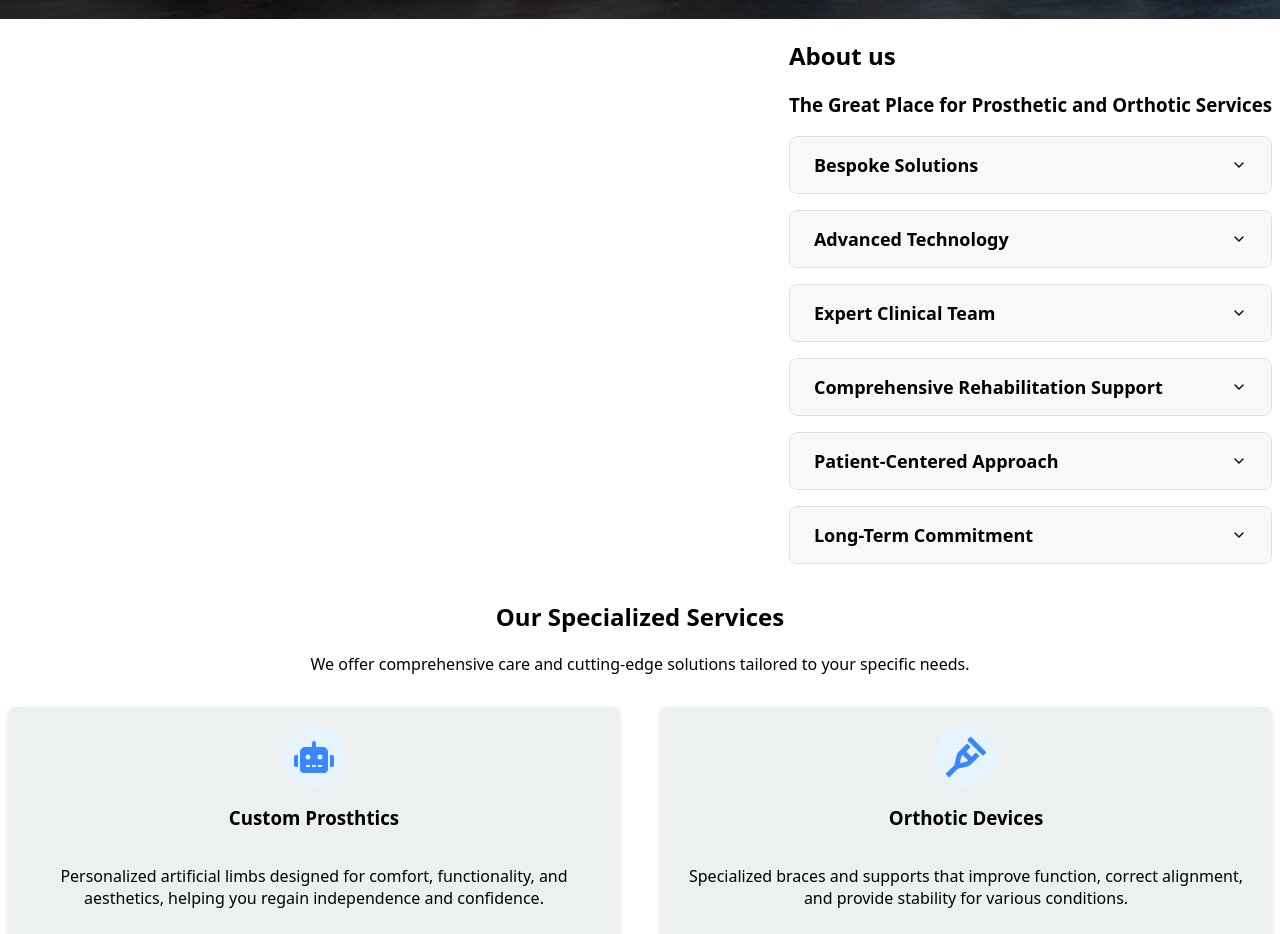
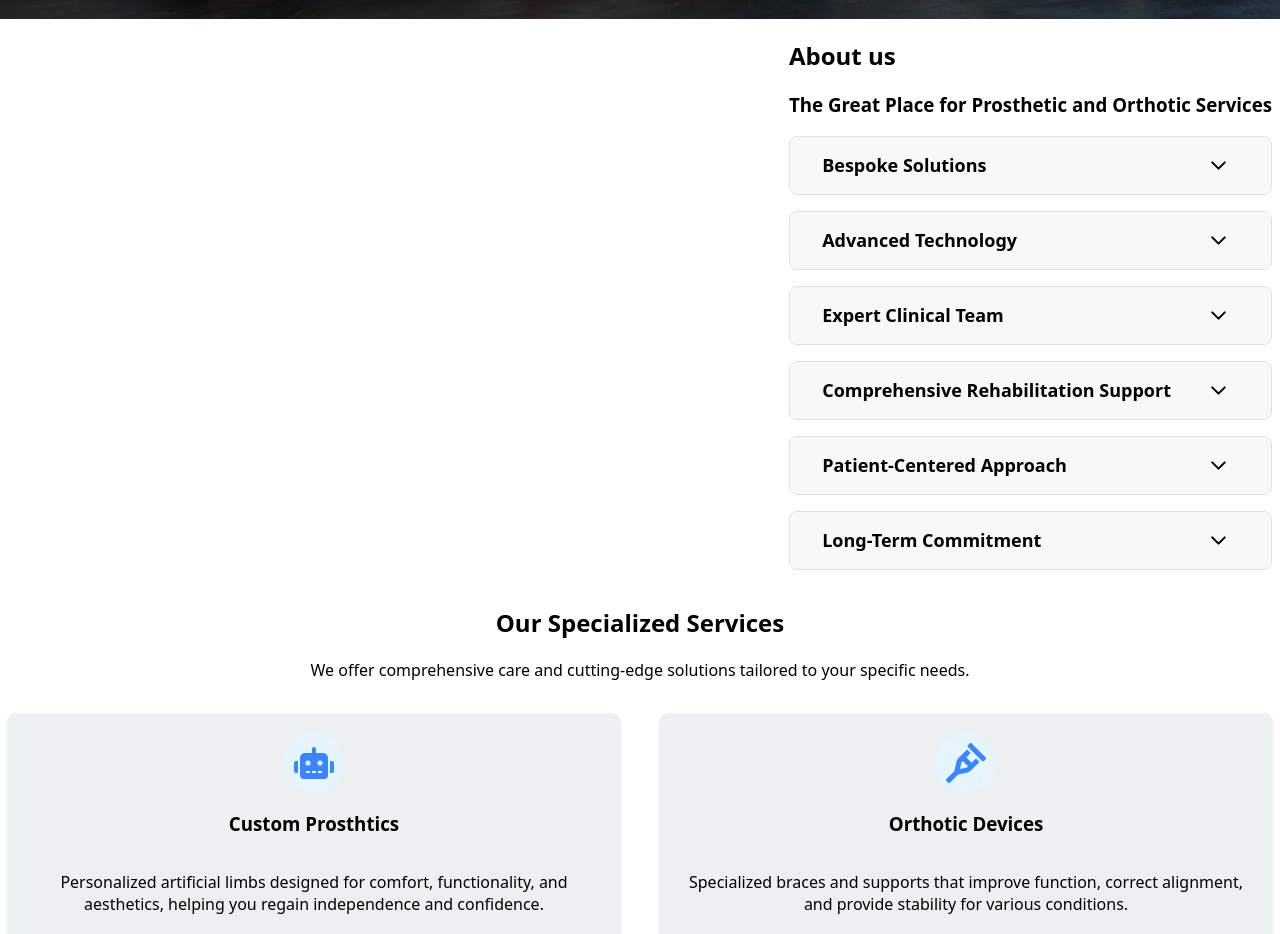
Before and after one commit to Mario-Gozie/Orthosprint-web-app, a React (Vite) app: page / in a window 1280 px wide. Shown: the part 840-1774 px from the top of the page. Built offline with nearby package versions, Linux system fonts and the light colour scheme.

Commit message:
code looks a bit better now

```diff
--- a/src/Components/Homepage-Components/AboutServiceList.jsx
+++ b/src/Components/Homepage-Components/AboutServiceList.jsx
@@ -24,8 +24,28 @@ function AboutServiceList() {
             className="about-service-header"
             onClick={() => toggleItem(index)}
           >
-            <h3>{service.title}</h3>
-            {activeIndex === index ? <FiChevronUp /> : <FiChevronDown />}
+            <div className="title-container">
+              <h3>{service.title}</h3>
+              {activeIndex === index ? (
+                <FiChevronUp
+                  style={{
+                    background: "#3498db",
+                    borderRadius: "50%",
+                    width: "25px",
+                    height: "25px",
+                    color: "white",
+                  }}
+                />
+              ) : (
+                <FiChevronDown
+                  style={{
+                    borderRadius: "50%",
+                    width: "25px",
+                    height: "25px",
+                  }}
+                />
+              )}
+            </div>
           </div>
           {activeIndex === index && (
             <div className="service-description">
--- a/src/Css/homepageCss.css
+++ b/src/Css/homepageCss.css
@@ -236,6 +236,20 @@ nav {
   transition: all 0.3s ease;
 }
 
+.title-container {
+  width: 100%;
+  display: flex;
+  justify-content: space-evenly;
+}
+
+.title-container h3 {
+  width: 80%;
+}
+
+.title-container svg {
+  margin: 0 0.5rem;
+}
+
 .about-service-item.active {
   box-shadow: 0 4px 8px rgba(0, 0, 0, 0.1);
 }
@@ -244,7 +258,7 @@ nav {
   display: flex;
   justify-content: space-between;
   align-items: center;
-  padding: 16px 24px;
+  padding: 16px 16px;
   background-color: #f8f8f8;
   cursor: pointer;
   transition: background-color 0.2s;
```
